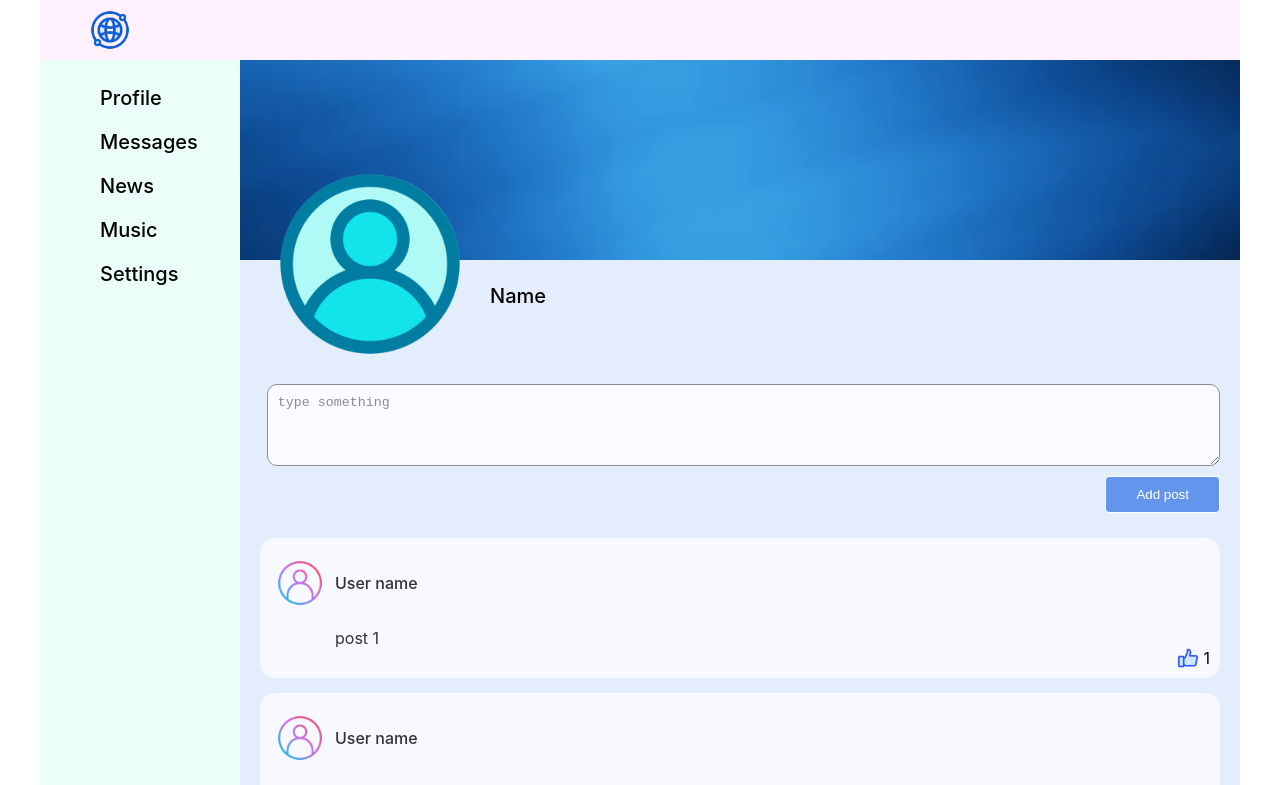
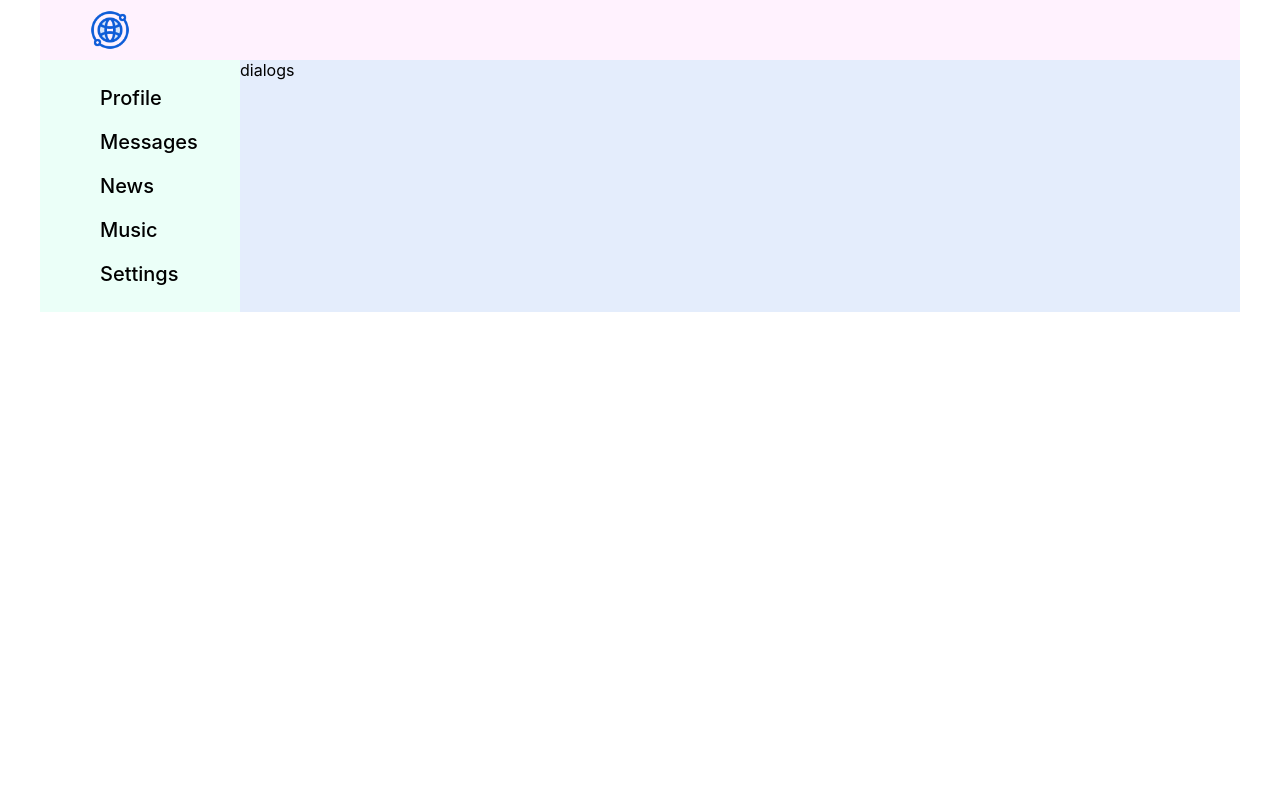
Before and after one commit to AnnaIgnatova/samurai-course, a React (Create React App) app: page / in a window 1280 px wide. Shown: the top 785 px of the page. Built offline with nearby package versions, Linux system fonts and the light colour scheme.

Commit message:
add dialogs page

```diff
--- a/src/App.css
+++ b/src/App.css
@@ -16,3 +16,8 @@ a {
     "n c";
   width: 1200px;
 }
+
+.content {
+  grid-area: c;
+  background-color: rgba(100, 148, 237, 0.171);
+}
--- a/src/App.tsx
+++ b/src/App.tsx
@@ -1,4 +1,5 @@
 import "./App.css";
+import { Dialogs } from "./components/Dialogs";
 import { Header } from "./components/Header";
 import { Navbar } from "./components/Navbar";
 import { Profile } from "./components/Profile";
@@ -8,7 +9,10 @@ const App: React.FC = () => {
     <div className="container">
       <Header />
       <Navbar />
-      <Profile />
+      <div className="content">
+        {/* <Profile /> */}
+        <Dialogs />
+      </div>
     </div>
   );
 };
--- /dev/null
+++ b/src/components/Dialogs/index.tsx
@@ -0,0 +1,5 @@
+import styles from "./style.module.css";
+
+export const Dialogs = () => {
+  return <div>dialogs</div>;
+};
--- a/src/components/Profile/index.tsx
+++ b/src/components/Profile/index.tsx
@@ -3,13 +3,17 @@ import styles from "./style.module.css";
 
 export const Profile: React.FC = () => {
   return (
-    <div className={styles.content}>
-      <img src="./assets/bg-profile.jpg" alt="user-bg" />
+    <>
+      <img
+        src="./assets/bg-profile.jpg"
+        alt="user-bg"
+        className={styles["profile-img"]}
+      />
       <div className={styles["user-info"]}>
         <img src="./assets/avatar.png" alt="user avatar" />
         <div className={styles["user-details"]}>Name</div>
       </div>
       <Posts />
-    </div>
+    </>
   );
 };
--- a/src/components/Profile/style.module.css
+++ b/src/components/Profile/style.module.css
@@ -1,9 +1,4 @@
-.content {
-  grid-area: c;
-  background-color: rgba(100, 148, 237, 0.171);
-}
-
-.content > img {
+.profile-img {
   width: 100%;
   object-fit: cover;
   height: 200px;
```
Also changed, not shown: src/components/Dialogs/style.module.css (added).
